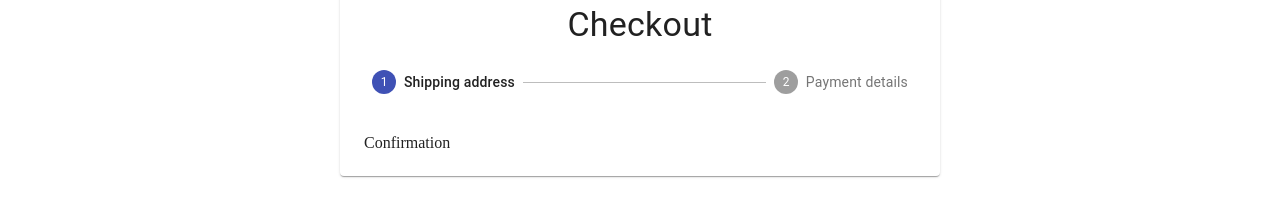
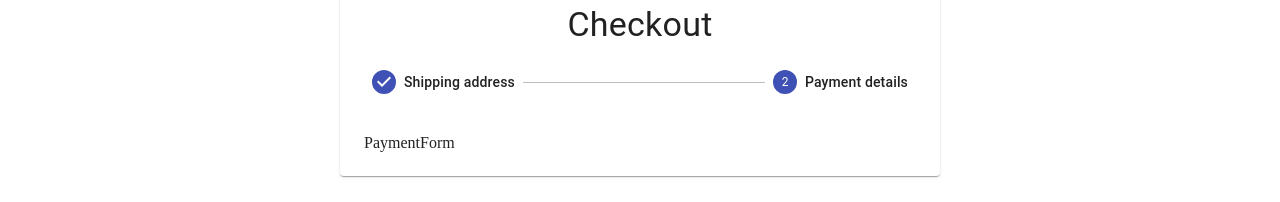
Before and after one commit to MohammadShughri/E-commerce-ReactJS, a React (Create React App) app: page /checkout in a window 1280 px wide. Shown: the part 155-357 px from the top of the page. Built offline with nearby package versions, Linux system fonts and the light colour scheme; no server answers.

Commit message:
Minor fix

```diff
--- a/src/components/CheckoutForm/Checkout/Checkout.jsx
+++ b/src/components/CheckoutForm/Checkout/Checkout.jsx
@@ -17,7 +17,7 @@ import PaymentForm from "../PaymentForm";
 const steps = ["Shipping address", "Payment details"];
 
 const Checkout = () => {
-  const [activeStep, setActiveStep] = useState(2);
+  const [activeStep, setActiveStep] = useState(1);
   const classes = useStyles();
 
   const Confirmation = () => <div>Confirmation</div>;
@@ -32,7 +32,7 @@ const Checkout = () => {
           <Typography variant="h4" align="center">
             Checkout
           </Typography>
-          <Stepper activeStep={0} className={classes.stepper}>
+          <Stepper activeStep={activeStep} className={classes.stepper}>
             {steps.map((step) => (
               <Step key={step}>
                 <StepLabel>{step}</StepLabel>
```
Also changed, not shown: 1 other file (tests, documents, lock files or other folders).
